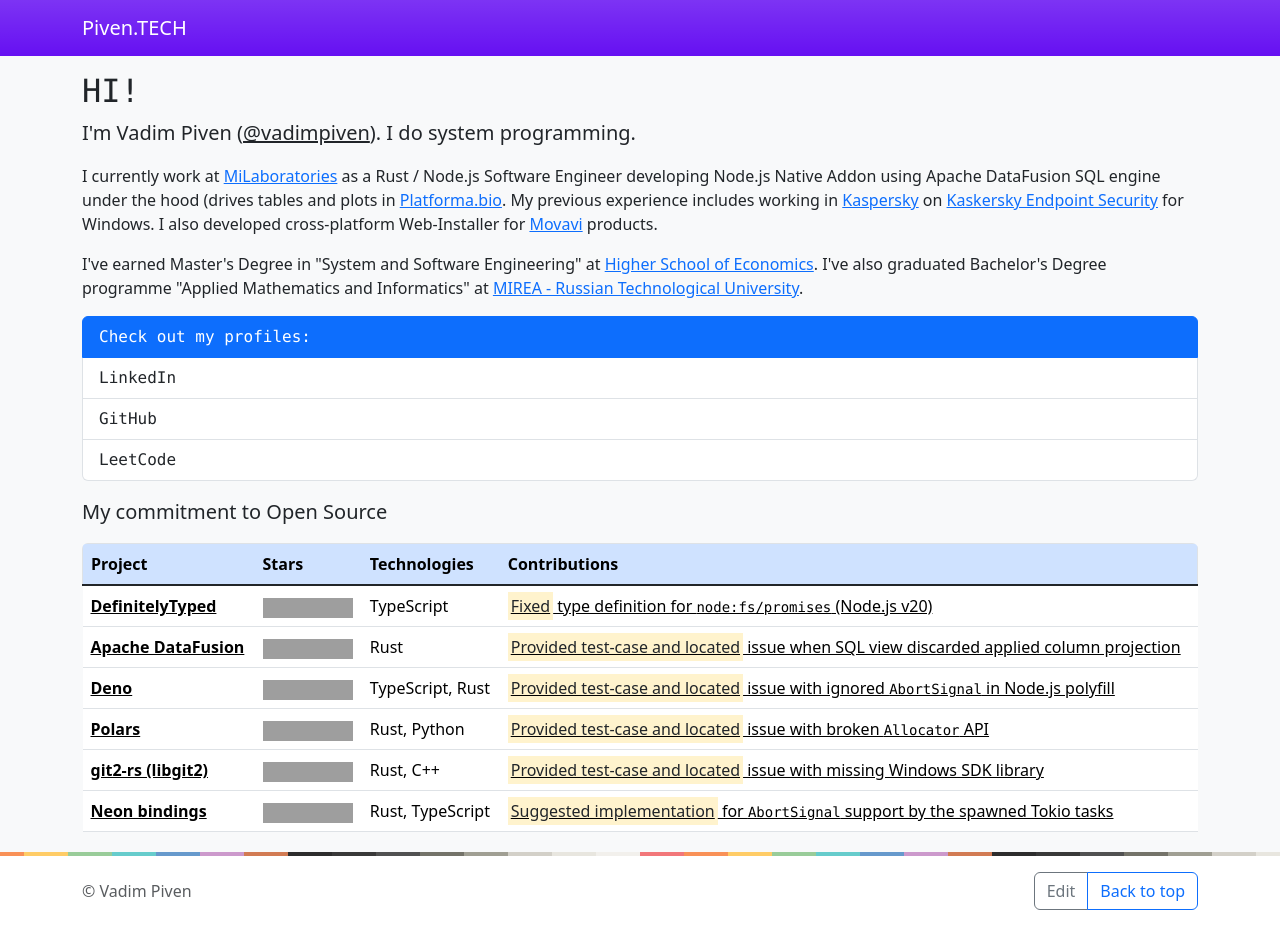
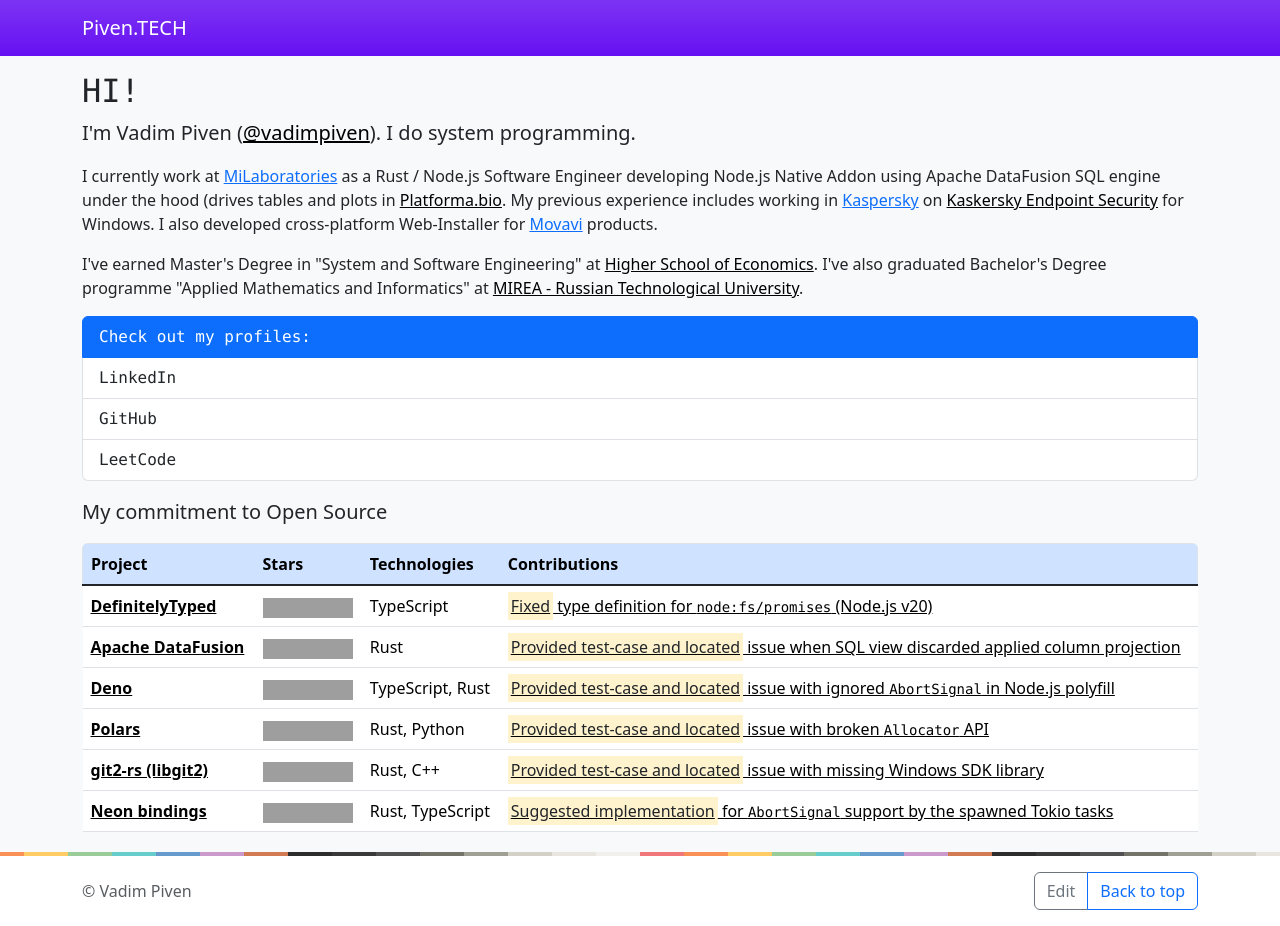
Before and after one commit to vadimpiven/vadimpiven, a Jekyll site: the page built from index.html, in a window 1280 px wide. Built offline with Jekyll 4.4.1, drawn with Linux system fonts in a browser that asks for light colours; grey boxes are pictures that could not be loaded.

Commit message:
Update index.html

```diff
--- a/index.html
+++ b/index.html
@@ -3,22 +3,22 @@
 ---
 <h2 class="font-monospace">HI!</h2>
 <p class="lead">
-  I'm Vadim Piven (<a href="https://t.me/vadimpiven" class="link-dark">@vadimpiven</a>). I do system programming.
+  I'm Vadim Piven (<a href="https://t.me/vadimpiven" class="link-body-emphasis">@vadimpiven</a>). I do system programming.
 </p>
 
 <p>
   I currently work at <a href="https://milaboratories.com/">MiLaboratories</a> as a Rust / Node.js Software Engineer developing
     Node.js Native Addon using Apache DataFusion SQL engine under the hood (drives tables and plots in
-    <a href="https://platforma.bio/">Platforma.bio</a>.
+    <a href="https://platforma.bio/" class="link-body-emphasis">Platforma.bio</a>.
   My previous experience includes working in <a href="https://www.kaspersky.com/">Kaspersky</a> on
-    <a href="https://www.kaspersky.com/enterprise-security/endpoint">Kaskersky Endpoint Security</a> for Windows.
+    <a href="https://www.kaspersky.com/enterprise-security/endpoint" class="link-body-emphasis">Kaskersky Endpoint Security</a> for Windows.
   I also developed cross-platform Web-Installer for <a href="https://www.movavi.com/">Movavi</a> products.
 </p>
 <p>
   I've earned Master's Degree in "System and Software Engineering" at
-    <a href="https://www.hse.ru/en/">Higher School of Economics</a>.
+    <a href="https://www.hse.ru/en/" class="link-body-emphasis">Higher School of Economics</a>.
   I've also graduated Bachelor's Degree programme "Applied Mathematics and Informatics" at
-    <a href="https://english.mirea.ru/">MIREA - Russian Technological University</a>.
+    <a href="https://english.mirea.ru/" class="link-body-emphasis">MIREA - Russian Technological University</a>.
 </p>
 
 <div class="list-group mb-3 font-monospace">
```
